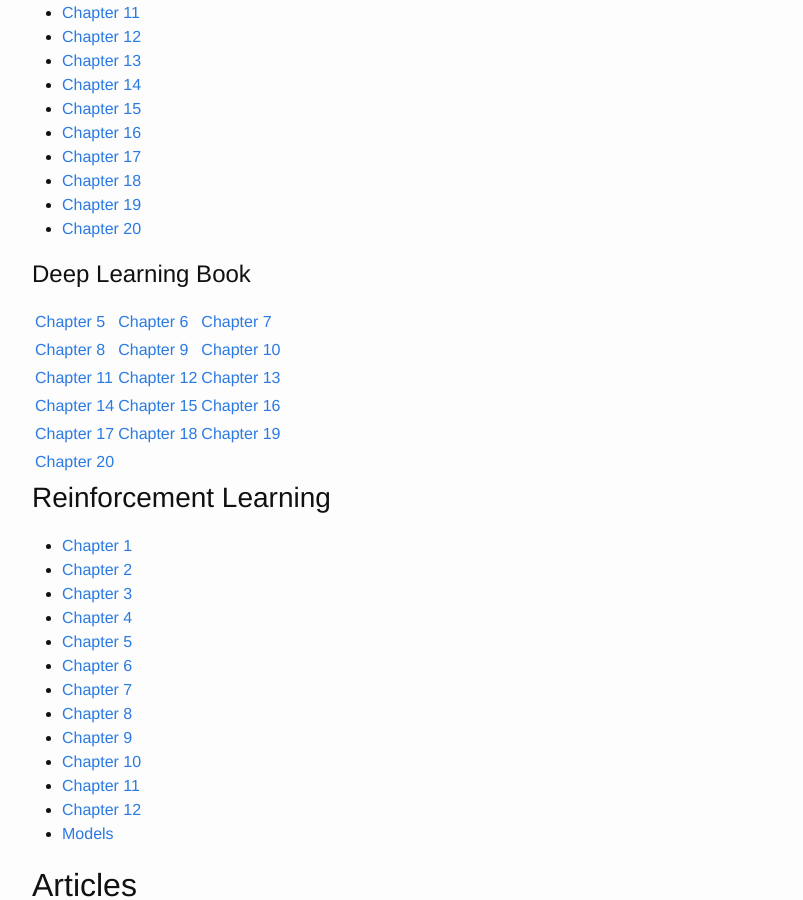
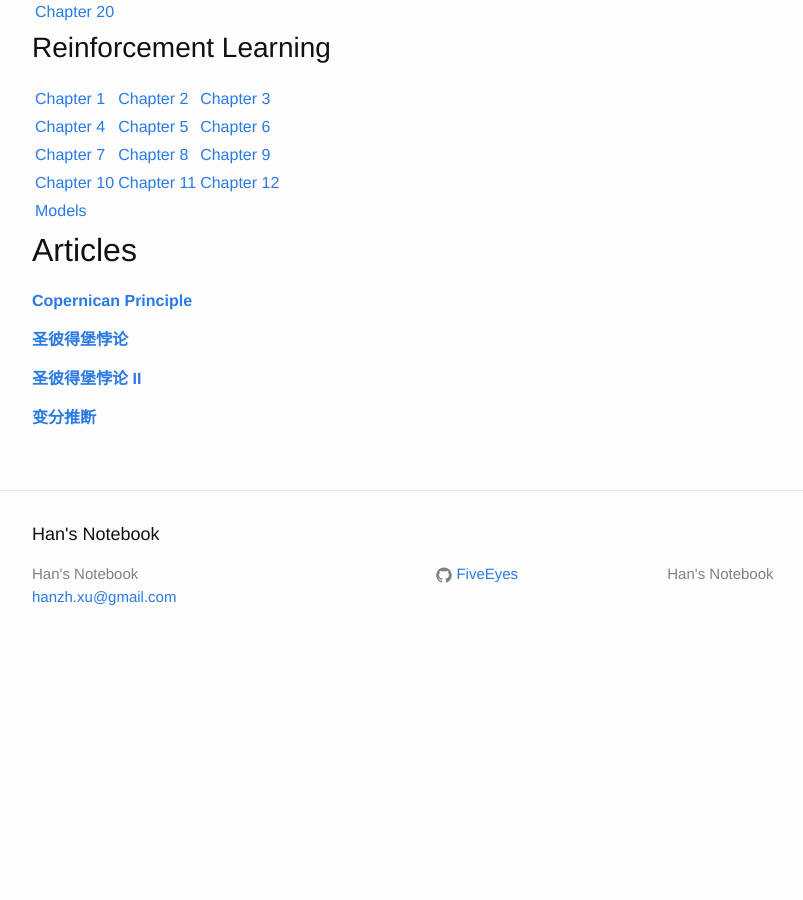
Before and after one commit to FiveEyes/FiveEyes.github.io, a Jekyll site: the page built from contents.md, in a window 1280 px wide and 900 px high, scrolled down 1258 px. Shown: the whole window, without its empty margins (38-841 px from the left). Built offline with Jekyll 4.4.1, drawn with Linux system fonts in a browser that asks for light colours; after the commit the page ends 1926 px from its top, so only the background shows below that.

Commit message:
Update contents.md

```diff
--- a/contents.md
+++ b/contents.md
@@ -48,24 +48,6 @@
   * [信息论基础 9~16]({% post_url 2016-01-08-Element-of-Information-Theory-2 %})
 
 ### Deep Learning Book
-  * [Chapter 5]({% post_url 2017-03-15-Deep-Learning-Book-5 %})
-  * [Chapter 6]({% post_url 2017-03-16-Deep-Learning-Book-6 %})
-  * [Chapter 7]({% post_url 2017-06-17-Deep-Learning-Book-7 %})
-  * [Chapter 8]({% post_url 2017-07-04-Deep-Learning-Book-8 %})
-  * [Chapter 9]({% post_url 2017-08-09-Deep-Learning-Book-9 %})
-  * [Chapter 10]({% post_url 2017-09-16-Deep-Learning-Book-10 %})
-  * [Chapter 11]({% post_url 2017-10-19-Deep-Learning-Book-11 %})
-  * [Chapter 12]({% post_url 2017-11-02-Deep-Learning-Book-12 %})
-  * [Chapter 13]({% post_url 2017-11-03-Deep-Learning-Book-13 %})
-  * [Chapter 14]({% post_url 2017-11-06-Deep-Learning-Book-14 %})
-  * [Chapter 15]({% post_url 2017-11-09-Deep-Learning-Book-15 %})
-  * [Chapter 16]({% post_url 2017-11-19-Deep-Learning-Book-16 %})
-  * [Chapter 17]({% post_url 2017-12-02-Deep-Learning-Book-17 %})
-  * [Chapter 18]({% post_url 2017-12-10-Deep-Learning-Book-18 %})
-  * [Chapter 19]({% post_url 2017-12-27-Deep-Learning-Book-19 %})
-  * [Chapter 20]({% post_url 2018-01-11-Deep-Learning-Book-20 %})
-
-### Deep Learning Book
 
 | [Chapter 5]({% post_url 2017-03-15-Deep-Learning-Book-5 %}) | [Chapter 6]({% post_url 2017-03-16-Deep-Learning-Book-6 %}) | [Chapter 7]({% post_url 2017-06-17-Deep-Learning-Book-7 %}) |
 | [Chapter 8]({% post_url 2017-07-04-Deep-Learning-Book-8 %}) | [Chapter 9]({% post_url 2017-08-09-Deep-Learning-Book-9 %}) |[Chapter 10]({% post_url 2017-09-16-Deep-Learning-Book-10 %}) |
@@ -74,21 +56,13 @@
 | [Chapter 17]({% post_url 2017-12-02-Deep-Learning-Book-17 %}) | [Chapter 18]({% post_url 2017-12-10-Deep-Learning-Book-18 %}) | [Chapter 19]({% post_url 2017-12-27-Deep-Learning-Book-19 %}) |
 | [Chapter 20]({% post_url 2018-01-11-Deep-Learning-Book-20 %}) | | |
 
+## Reinforcement Learning
 
-## Reinforcement Learning
-  * [Chapter 1]({% post_url 2018-03-10-Sutton-Book-1 %})
-  * [Chapter 2]({% post_url 2018-03-12-Sutton-Book-2 %})
-  * [Chapter 3]({% post_url 2018-03-14-Sutton-Book-3 %})
-  * [Chapter 4]({% post_url 2018-05-05-Sutton-Book-4 %})
-  * [Chapter 5]({% post_url 2018-05-25-Sutton-Book-5 %})
-  * [Chapter 6]({% post_url 2018-05-30-Sutton-Book-6 %})
-  * [Chapter 7]({% post_url 2018-06-05-Sutton-Book-7 %})
-  * [Chapter 8]({% post_url 2018-06-20-Sutton-Book-8 %})
-  * [Chapter 9]({% post_url 2018-10-25-Sutton-Book-9 %})
-  * [Chapter 10]({% post_url 2019-01-31-Sutton-Book-10 %})
-  * [Chapter 11]({% post_url 2019-03-22-Sutton-Book-11 %})
-  * [Chapter 12]({% post_url 2019-05-05-Sutton-Book-12 %})
-  * [Models]({% post_url 2019-05-08-Sutton-Book-models %})
+| [Chapter 1]({% post_url 2018-03-10-Sutton-Book-1 %}) | [Chapter 2]({% post_url 2018-03-12-Sutton-Book-2 %}) | [Chapter 3]({% post_url 2018-03-14-Sutton-Book-3 %}) |
+| [Chapter 4]({% post_url 2018-05-05-Sutton-Book-4 %}) | [Chapter 5]({% post_url 2018-05-25-Sutton-Book-5 %}) | [Chapter 6]({% post_url 2018-05-30-Sutton-Book-6 %}) |
+| [Chapter 7]({% post_url 2018-06-05-Sutton-Book-7 %}) | [Chapter 8]({% post_url 2018-06-20-Sutton-Book-8 %}) | [Chapter 9]({% post_url 2018-10-25-Sutton-Book-9 %}) |
+| [Chapter 10]({% post_url 2019-01-31-Sutton-Book-10 %}) | [Chapter 11]({% post_url 2019-03-22-Sutton-Book-11 %}) | [Chapter 12]({% post_url 2019-05-05-Sutton-Book-12 %}) |
+| [Models]({% post_url 2019-05-08-Sutton-Book-models %}) | | |
 
 
 # Articles
```
